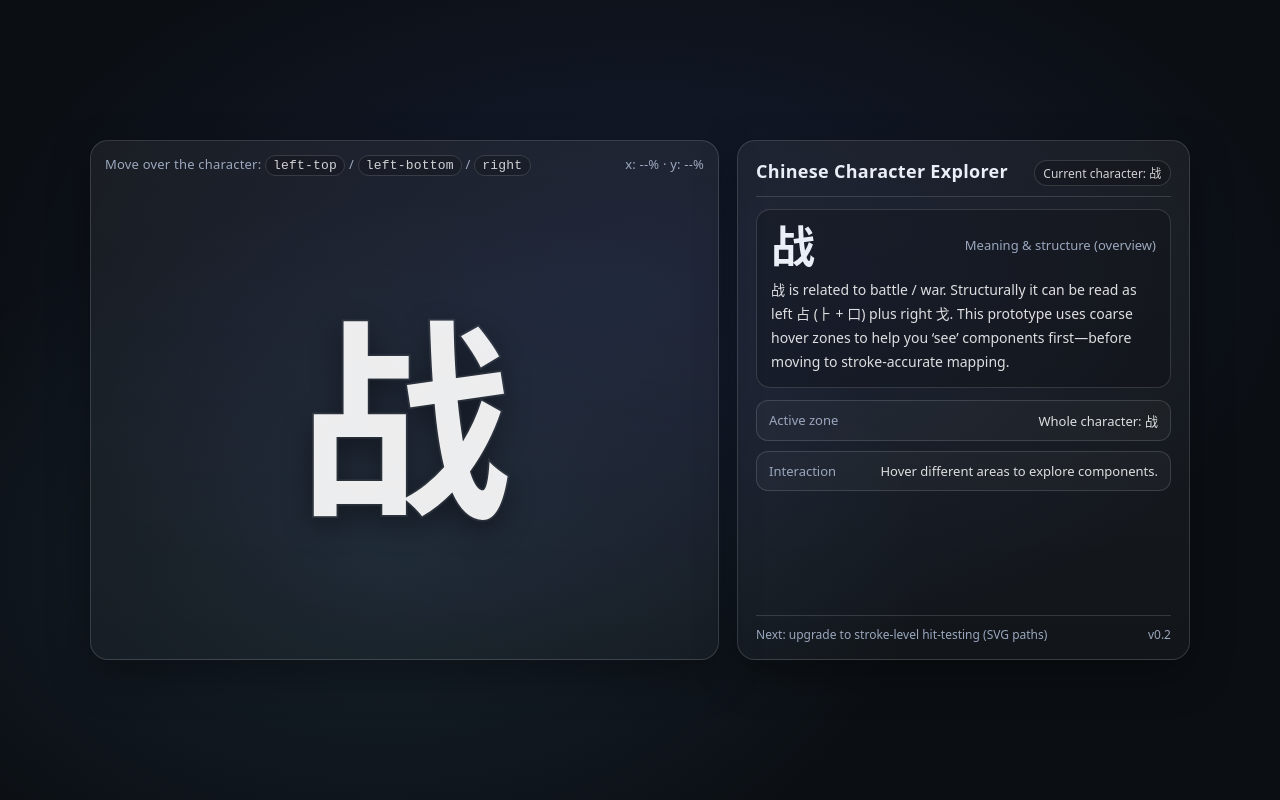
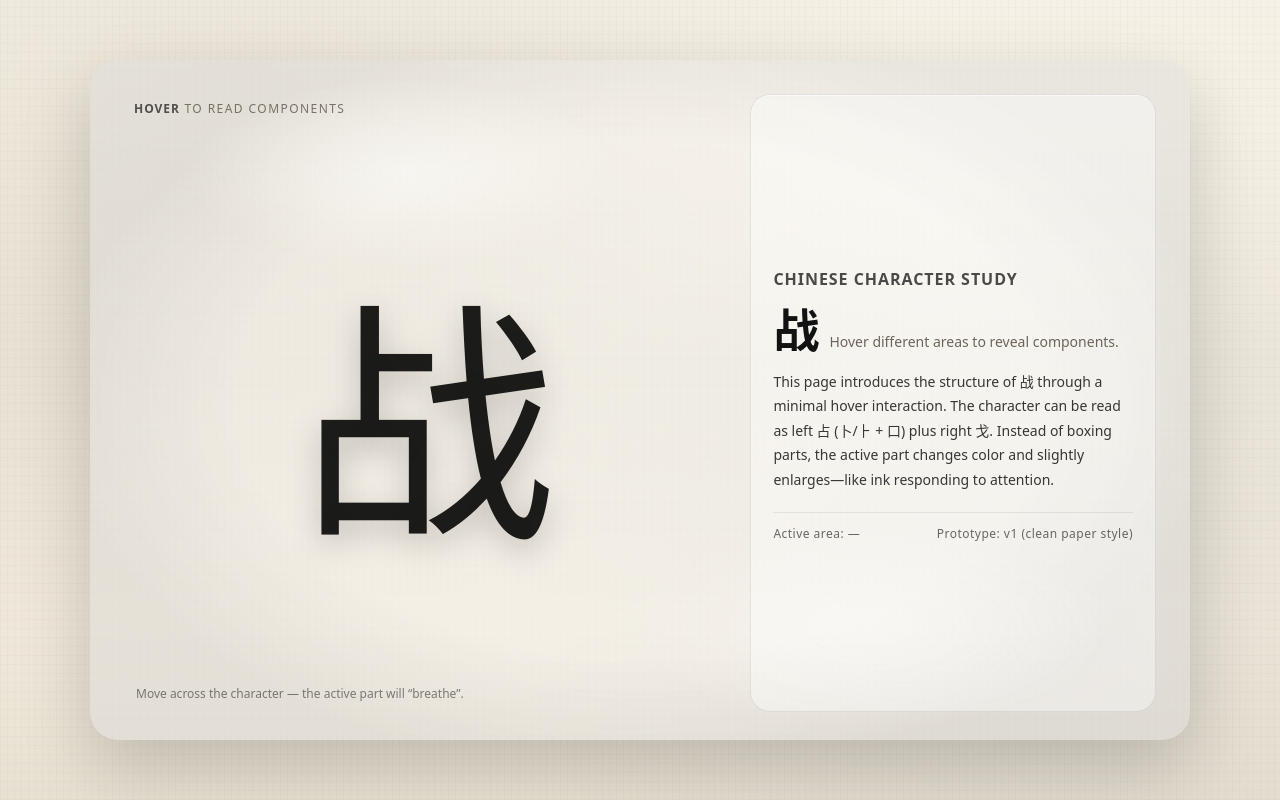
Before and after one commit to yz3753/cherry-zhan, a plain HTML site: page projects/part3/word.html in a window 1280 px wide. Drawn offline with Linux system fonts and the light colour scheme.

Commit message:
Update word.html

```diff
--- a/projects/part3/word.html
+++ b/projects/part3/word.html
@@ -3,356 +3,416 @@
 <head>
   <meta charset="utf-8" />
   <meta name="viewport" content="width=device-width, initial-scale=1" />
-  <title>Chinese Character Explorer · 战</title>
+  <title>Chinese Character · 战</title>
   <style>
     :root{
-      --bg:#0b0f14;
-      --stroke:rgba(255,255,255,.14);
-      --muted:#9aa7bd;
-      --text:#e9eef7;
-      --accent:rgba(120,200,255,.22);
+      --paper:#f6f1e6;
+      --paper2:#efe7d8;
+      --ink:#121212;
+      --muted:#6b645a;
+      --accent:#b21f1f;      /* ink-red */
+      --accent2:#1f4aa8;     /* ink-blue (secondary option) */
+      --shadow: rgba(0,0,0,.18);
     }
-    *{box-sizing:border-box}
+
+    *{ box-sizing:border-box; }
+
     body{
       margin:0;
       min-height:100vh;
       display:flex;
       align-items:center;
       justify-content:center;
+      color:var(--ink);
+      font-family: ui-sans-serif, system-ui, -apple-system, "Segoe UI", Arial, "PingFang SC",
+                   "Hiragino Sans GB", "Noto Sans CJK SC", "Microsoft YaHei";
+      /* Xuan paper vibe: subtle fibers + soft stains */
       background:
-        radial-gradient(1200px 700px at 50% 35%, rgba(90,120,255,.12), transparent 55%),
-        radial-gradient(900px 600px at 30% 70%, rgba(120,200,255,.10), transparent 60%),
-        var(--bg);
-      color:var(--text);
-      font-family: ui-sans-serif, system-ui, -apple-system, "Segoe UI", "PingFang SC",
-                   "Hiragino Sans GB", "Noto Sans CJK SC", "Noto Sans SC", "Microsoft YaHei", Arial;
+        radial-gradient(1200px 900px at 18% 22%, rgba(90,70,40,.08), transparent 60%),
+        radial-gradient(900px 700px at 82% 74%, rgba(60,80,120,.06), transparent 62%),
+        linear-gradient(0deg, rgba(0,0,0,.03), transparent 22%, rgba(0,0,0,.02) 55%, transparent 85%),
+        repeating-linear-gradient(90deg, rgba(40,30,15,.025) 0 1px, transparent 1px 7px),
+        repeating-linear-gradient(0deg, rgba(40,30,15,.018) 0 1px, transparent 1px 9px),
+        linear-gradient(180deg, var(--paper), var(--paper2));
     }
-    .wrap{
+
+    /* a gentle paper edge vignette */
+    .paper-frame{
       width:min(1100px, 92vw);
+      height:min(680px, 88vh);
+      border-radius:28px;
+      position:relative;
+      overflow:hidden;
+      box-shadow: 0 28px 70px var(--shadow);
+      background: rgba(255,255,255,.35);
+      backdrop-filter: blur(1px);
+    }
+    .paper-frame::before{
+      content:"";
+      position:absolute;
+      inset:-40px;
+      background:
+        radial-gradient(closest-side at 30% 20%, rgba(255,255,255,.65), transparent 60%),
+        radial-gradient(closest-side at 70% 80%, rgba(255,255,255,.45), transparent 65%),
+        radial-gradient(closest-side at 50% 50%, transparent 68%, rgba(0,0,0,.08) 100%);
+      pointer-events:none;
+      mix-blend-mode:multiply;
+      opacity:.75;
+    }
+
+    .layout{
+      position:absolute;
+      inset:0;
       display:grid;
-      grid-template-columns: 1.25fr .9fr;
-      gap:18px;
-      align-items:stretch;
+      grid-template-columns: 1.2fr .8fr;
+      gap: 18px;
+      padding: 34px 34px 28px;
     }
-    .stage, .panel{
-      background: linear-gradient(180deg, rgba(255,255,255,.06), rgba(255,255,255,.03));
-      border:1px solid var(--stroke);
-      border-radius:18px;
-      box-shadow: 0 16px 40px rgba(0,0,0,.35);
-      overflow:hidden;
-    }
+
+    /* LEFT: character stage */
     .stage{
       position:relative;
-      min-height:520px;
       display:flex;
       align-items:center;
       justify-content:center;
-      padding:18px;
+      overflow:hidden;
+      border-radius:20px;
     }
-    .hint{
+
+    /* subtle “exhibition label” */
+    .label{
       position:absolute;
-      top:14px; left:14px; right:14px;
+      top: 6px;
+      left: 10px;
+      color: var(--muted);
+      font-size: 12px;
+      letter-spacing: .12em;
+      text-transform: uppercase;
+      opacity:.9;
+      user-select:none;
+    }
+    .label b{
+      color: rgba(0,0,0,.72);
+      font-weight: 650;
+      letter-spacing: .08em;
+    }
+
+    /* RIGHT: text appears like a calm caption on paper (not a cold panel) */
+    .caption{
+      position:relative;
+      border-radius:20px;
+      padding: 22px 22px 18px;
+      background: rgba(255,255,255,.38);
+      border: 1px solid rgba(0,0,0,.08);
+      box-shadow: inset 0 1px 0 rgba(255,255,255,.55);
+      align-self:stretch;
+      display:flex;
+      flex-direction:column;
+      justify-content:center;
+      gap: 14px;
+    }
+    .caption h1{
+      margin:0;
+      font-size: 16px;
+      letter-spacing:.06em;
+      text-transform: uppercase;
+      color: rgba(0,0,0,.70);
+      font-weight: 650;
+    }
+
+    .caption .bigCN{
+      display:flex;
+      align-items:baseline;
+      gap: 10px;
+      margin-top: 2px;
+    }
+    .caption .bigCN .cn{
+      font-size: 46px;
+      font-weight: 900;
+      line-height: 1;
+    }
+    .caption .bigCN .en{
+      color: var(--muted);
+      font-size: 14px;
+      line-height:1.3;
+    }
+
+    .caption .desc{
+      font-size: 14px;
+      line-height: 1.75;
+      color: rgba(0,0,0,.78);
+      margin-top: 4px;
+      min-height: 7.5em; /* keeps layout stable */
+      transition: opacity .18s ease, transform .18s ease;
+    }
+
+    .metaRow{
       display:flex;
       justify-content:space-between;
-      gap:10px;
-      color:var(--muted);
-      font-size:13px;
-      letter-spacing:.2px;
-    }
-    .hint code{
-      padding:.15rem .45rem;
-      border:1px solid var(--stroke);
-      border-radius:999px;
-      background:rgba(0,0,0,.18);
-      color:rgba(255,255,255,.8);
+      gap: 12px;
+      color: rgba(0,0,0,.58);
+      font-size: 12px;
+      letter-spacing:.04em;
+      border-top: 1px solid rgba(0,0,0,.08);
+      padding-top: 12px;
+      margin-top: 6px;
     }
 
-    svg{ width:100%; height:100%; max-height:620px; }
+    /* SVG character styling */
+    svg{
+      width:100%;
+      height:100%;
+      max-width: 720px;
+      max-height: 620px;
+    }
 
-    .glyph{
-      font-size: 360px;
-      font-weight: 800;
-      fill: rgba(255,255,255,.92);
-      paint-order: stroke;
-      stroke: rgba(255,255,255,.08);
-      stroke-width: 6px;
-      filter: drop-shadow(0 18px 25px rgba(0,0,0,.45));
+    .calligraphy{
+      /* prefer clerical-script-like fonts; fallback to other CJK fonts */
+      font-family: "LiSu", "STLiti", "KaiTi", "STKaiti", "FangSong", "SimSun", serif;
+      font-size: 420px;
+      font-weight: 400;
+      letter-spacing: 0;
+    }
+
+    /* Base ink layer */
+    .ink-base{
+      fill: rgba(10,10,10,.92);
+      filter: drop-shadow(0 18px 26px rgba(0,0,0,.22));
       user-select:none;
     }
-    .overlay{
-      fill: var(--accent);
+
+    /* Overlay layers (clipped components) */
+    .layer{
       opacity: 0;
-      transition: opacity .12s ease;
-    }
-    .overlay.on{ opacity: 1; }
-
-    .panel{
-      padding:18px 18px 16px;
-      display:flex;
-      flex-direction:column;
-      gap:12px;
-    }
-    .title{
-      display:flex;
-      align-items:baseline;
-      justify-content:space-between;
-      gap:10px;
-      padding-bottom:10px;
-      border-bottom:1px solid var(--stroke);
-    }
-    .title h1{
-      margin:0;
-      font-size:18px;
-      letter-spacing:.3px;
-    }
-    .badge{
-      font-size:12px;
-      color:rgba(255,255,255,.8);
-      border:1px solid var(--stroke);
-      background:rgba(0,0,0,.18);
-      padding:.2rem .55rem;
-      border-radius:999px;
-      white-space:nowrap;
+      transform-origin: 500px 350px; /* SVG viewBox center-ish */
+      transition: opacity .14s ease;
+      user-select:none;
     }
 
-    .card{
-      border:1px solid var(--stroke);
-      border-radius:14px;
-      background: rgba(0,0,0,.18);
-      padding:14px;
-    }
-    .big{
-      display:flex;
-      align-items:center;
-      justify-content:space-between;
-      gap:12px;
-    }
-    .char{
-      font-size:44px;
-      font-weight:800;
-      line-height:1;
-      letter-spacing:.5px;
-    }
-    .meta{
-      color:var(--muted);
-      font-size:13px;
-      line-height:1.5;
-      text-align:right;
-    }
-    .desc{
-      margin-top:10px;
-      color:rgba(255,255,255,.86);
-      line-height:1.7;
-      font-size:14px;
-    }
-    .row{
-      display:grid;
-      grid-template-columns: 1fr;
-      gap:10px;
-    }
-    .kv{
-      display:flex;
-      justify-content:space-between;
-      gap:10px;
-      color:rgba(255,255,255,.85);
-      font-size:13px;
-      padding:10px 12px;
-      border:1px solid var(--stroke);
-      border-radius:12px;
-      background:rgba(255,255,255,.03);
-    }
-    .kv span:first-child{ color:var(--muted); }
-    .footer{
-      margin-top:auto;
-      color:var(--muted);
-      font-size:12px;
-      display:flex;
-      justify-content:space-between;
-      gap:10px;
-      padding-top:10px;
-      border-top:1px solid var(--stroke);
+    /* each layer animates via transform on its inner text */
+    .layer text{
+      transform-origin: var(--ox, 500px) var(--oy, 350px);
+      transition: transform .18s ease, fill .18s ease, opacity .18s ease;
+      fill: var(--accent);
+      opacity: .92;
     }
 
-    @media (max-width: 880px){
-      .wrap{ grid-template-columns: 1fr; }
-      .stage{ min-height:460px; }
-      .glyph{ font-size: 320px; }
+    .layer.on{
+      opacity: 1;
+    }
+    .layer.on text{
+      transform: scale(1.035);
+    }
+
+    /* when not hovering any part: keep clean */
+    .stage.is-idle .layer{
+      opacity: 0;
+    }
+
+    /* small helper note bottom-left */
+    .micro{
+      position:absolute;
+      bottom: 10px;
+      left: 12px;
+      color: rgba(0,0,0,.48);
+      font-size: 12px;
+      user-select:none;
+    }
+
+    @media (max-width: 900px){
+      .layout{ grid-template-columns: 1fr; }
+      .caption{ order:2; }
+      .stage{ min-height: 360px; }
+      svg{ max-height: 520px; }
+      .calligraphy{ font-size: 360px; }
     }
   </style>
 </head>
 
 <body>
-  <div class="wrap">
-    <div class="stage">
-      <div class="hint">
-        <div>Move over the character: <code>left-top</code> / <code>left-bottom</code> / <code>right</code></div>
-        <div id="pos">x: --% · y: --%</div>
-      </div>
+  <div class="paper-frame">
+    <div class="layout">
+      <!-- LEFT: character -->
+      <section class="stage is-idle" id="stage">
+        <div class="label"><b>Hover</b> to read components</div>
+        <div class="micro">Move across the character — the active part will “breathe”.</div>
 
-      <svg id="svg" viewBox="0 0 1000 700" role="img" aria-label="Interactive Chinese character: 战">
-        <!-- Main character -->
-        <text x="500" y="520" text-anchor="middle" class="glyph">战</text>
+        <svg id="svg" viewBox="0 0 1000 700" role="img" aria-label="Interactive Chinese character: 战">
+          <defs>
+            <!-- Coarse clip regions (adjust as needed) -->
+            <clipPath id="clip-bu">
+              <rect x="255" y="120" width="250" height="250" rx="26"></rect>
+            </clipPath>
+            <clipPath id="clip-kou">
+              <rect x="255" y="360" width="250" height="260" rx="26"></rect>
+            </clipPath>
+            <clipPath id="clip-ge">
+              <rect x="500" y="140" width="320" height="470" rx="26"></rect>
+            </clipPath>
+          </defs>
 
-        <!-- Highlight zones (coarse, adjustable) -->
-        <rect id="hl-bu" class="overlay" x="260" y="130" width="230" height="230" rx="18"></rect>
-        <rect id="hl-kou" class="overlay" x="260" y="360" width="230" height="230" rx="18"></rect>
-        <rect id="hl-ge" class="overlay" x="490" y="150" width="300" height="440" rx="18"></rect>
-      </svg>
+          <!-- Base character -->
+          <text x="500" y="540" text-anchor="middle" class="calligraphy ink-base">战</text>
+
+          <!-- Overlay (component emphasis) -->
+          <!-- Left-top: 卜 / ⺊ area -->
+          <g id="layer-bu" class="layer" clip-path="url(#clip-bu)">
+            <text x="500" y="540" text-anchor="middle" class="calligraphy"
+                  style="--ox: 360px; --oy: 240px;">战</text>
+          </g>
+
+          <!-- Left-bottom: 口 area -->
+          <g id="layer-kou" class="layer" clip-path="url(#clip-kou)">
+            <text x="500" y="540" text-anchor="middle" class="calligraphy"
+                  style="--ox: 360px; --oy: 500px;">战</text>
+          </g>
+
+          <!-- Right: 戈 area -->
+          <g id="layer-ge" class="layer" clip-path="url(#clip-ge)">
+            <text x="500" y="540" text-anchor="middle" class="calligraphy"
+                  style="--ox: 670px; --oy: 420px;">战</text>
+          </g>
+        </svg>
+      </section>
+
+      <!-- RIGHT: explanation -->
+      <aside class="caption" aria-live="polite">
+        <h1>Chinese Character Study</h1>
+
+        <div class="bigCN">
+          <div class="cn" id="cnBig">战</div>
+          <div class="en" id="enMeta">Hover different areas to reveal components.</div>
+        </div>
+
+        <div class="desc" id="desc">
+          This page introduces the structure of <span lang="zh">战</span> through a simple hover interaction.
+          The character can be read as left <span lang="zh">占</span> (made of <span lang="zh">卜/⺊</span> + <span lang="zh">口</span>)
+          plus right <span lang="zh">戈</span>. We intentionally keep the interface clean—like a label next to a calligraphy scroll.
+        </div>
+
+        <div class="metaRow">
+          <div>Active area: <span id="active">—</span></div>
+          <div style="text-align:right;">Prototype: v1 (clean paper style)</div>
+        </div>
+      </aside>
     </div>
-
-    <aside class="panel">
-      <div class="title">
-        <h1>Chinese Character Explorer</h1>
-        <div class="badge">Current character: 战</div>
-      </div>
-
-      <div class="card">
-        <div class="big">
-          <div class="char" id="partChar">战</div>
-          <div class="meta" id="partMeta">Hover the large character<br/>to reveal components</div>
-        </div>
-        <div class="desc" id="partDesc">
-          This page demonstrates a simple hover-based breakdown of the character <span lang="zh">战</span>.
-          We use three coarse zones to introduce key components:
-          left-top (<span lang="zh">卜/⺊</span>), left-bottom (<span lang="zh">口</span>), and right (<span lang="zh">戈</span>).
-        </div>
-      </div>
-
-      <div class="row">
-        <div class="kv"><span>Active zone</span><span id="partName">—</span></div>
-        <div class="kv"><span>Interaction</span><span id="partHint">Move your cursor to explore</span></div>
-      </div>
-
-      <div class="footer">
-        <span>Next: upgrade to stroke-level hit-testing (SVG paths)</span>
-        <span>v0.2</span>
-      </div>
-    </aside>
   </div>
 
   <script>
+    const stage = document.getElementById("stage");
     const svg = document.getElementById("svg");
-    const pos = document.getElementById("pos");
 
-    const hl = {
-      bu: document.getElementById("hl-bu"),
-      kou: document.getElementById("hl-kou"),
-      ge: document.getElementById("hl-ge"),
+    const layers = {
+      bu: document.getElementById("layer-bu"),
+      kou: document.getElementById("layer-kou"),
+      ge: document.getElementById("layer-ge"),
     };
 
-    const partChar = document.getElementById("partChar");
-    const partMeta = document.getElementById("partMeta");
-    const partDesc = document.getElementById("partDesc");
-    const partName = document.getElementById("partName");
-    const partHint = document.getElementById("partHint");
+    const cnBig = document.getElementById("cnBig");
+    const enMeta = document.getElementById("enMeta");
+    const desc = document.getElementById("desc");
+    const active = document.getElementById("active");
 
-    // English UI; Chinese only for the character/components themselves.
+    // English UI; only the necessary Chinese terms stay in Chinese.
     const DATA = {
+      idle: {
+        cn: "战",
+        meta: "Hover different areas to reveal components.",
+        active: "—",
+        desc:
+          "This page introduces the structure of 战 through a minimal hover interaction. " +
+          "The character can be read as left 占 (卜/⺊ + 口) plus right 戈. " +
+          "Instead of boxing parts, the active part changes color and slightly enlarges—like ink responding to attention."
+      },
       bu: {
-        name: "Left-top component: 卜 (⺊)",
-        char: "卜",
-        meta: "Component (within 占)",
+        cn: "卜",
+        meta: "Left-top component (within 占).",
+        active: "Left-top · 卜 (⺊)",
         desc:
-          "卜 (⺊) is a component often associated with divination or indication in historical forms. " +
-          "In this character family, it appears as the upper part of 占. " +
-          "Here we use it to represent the left-top structure of 战.",
-        hint: "You are pointing at the left-top area."
+          "卜/⺊ appears historically in contexts related to divination or indication. " +
+          "Here it represents the upper-left structural component of 战 (as part of 占)."
       },
       kou: {
-        name: "Left-bottom component: 口",
-        char: "口",
-        meta: "Component (within 占)",
+        cn: "口",
+        meta: "Left-bottom component (within 占).",
+        active: "Left-bottom · 口",
         desc:
-          "口 commonly relates to the mouth, speech, or a ‘mouth-shaped’ enclosure. " +
-          "In 占 it forms the lower part. " +
-          "Here we use it to represent the left-bottom structure of 战.",
-        hint: "You are pointing at the left-bottom area."
+          "口 often relates to the mouth, speech, or an enclosure-like form. " +
+          "Here it represents the lower-left component of 战 (as part of 占)."
       },
       ge: {
-        name: "Right component: 戈",
-        char: "戈",
-        meta: "Radical / weapon component",
+        cn: "戈",
+        meta: "Right component (weapon / conflict cue).",
+        active: "Right · 戈",
         desc:
-          "戈 is a historical weapon component and often signals meanings connected to conflict, force, or warfare. " +
-          "In 战, the right side is built from 戈, making it a key semantic clue.",
-        hint: "You are pointing at the right-side area."
-      },
-      whole: {
-        name: "Whole character: 战",
-        char: "战",
-        meta: "Meaning & structure (overview)",
-        desc:
-          "战 is related to battle / war. Structurally it can be read as left 占 (⺊ + 口) plus right 戈. " +
-          "This prototype uses coarse hover zones to help you ‘see’ components first—before moving to stroke-accurate mapping.",
-        hint: "Hover different areas to explore components."
+          "戈 is a weapon component and commonly signals meanings tied to conflict or force. " +
+          "In 战, it forms the right-side structure and is a key semantic clue."
       }
     };
 
-    function clearHL(){
-      Object.values(hl).forEach(el => el.classList.remove("on"));
+    function clearLayers(){
+      Object.values(layers).forEach(el => el.classList.remove("on"));
     }
 
-    function setInfo(key){
-      const d = DATA[key] || DATA.whole;
-      partChar.textContent = d.char;
-      partMeta.textContent = d.meta;
-      partDesc.textContent = d.desc;
-      partName.textContent = d.name;
-      partHint.textContent = d.hint;
+    function setState(key){
+      const d = DATA[key] || DATA.idle;
+      cnBig.textContent = d.cn;
+      enMeta.textContent = d.meta;
+      desc.textContent = d.desc;
+      active.textContent = d.active;
+
+      if(key === "idle"){
+        stage.classList.add("is-idle");
+      }else{
+        stage.classList.remove("is-idle");
+      }
     }
 
+    // Convert mouse position into svg-relative percent
     function getSvgPercent(evt){
-      const rect = svg.getBoundingClientRect();
-      const x = (evt.clientX - rect.left) / rect.width;
-      const y = (evt.clientY - rect.top) / rect.height;
+      const r = svg.getBoundingClientRect();
+      const x = (evt.clientX - r.left) / r.width;
+      const y = (evt.clientY - r.top) / r.height;
       return { x: Math.min(Math.max(x, 0), 1), y: Math.min(Math.max(y, 0), 1) };
     }
 
+    // Coarse region mapping (tune thresholds as you like)
     function regionFromPercent(p){
-      // Coarse regions (tweakable thresholds)
-      if (p.x < 0.47){
-        return (p.y < 0.52) ? "bu" : "kou";
+      // only react when roughly over the glyph area
+      const inside = (p.x > 0.19 && p.x < 0.83 && p.y > 0.16 && p.y < 0.90);
+      if(!inside) return "idle";
+
+      // left vs right
+      if(p.x < 0.49){
+        // top vs bottom
+        return (p.y < 0.53) ? "bu" : "kou";
       }
       return "ge";
     }
 
-    let lastRegion = null;
+    let last = "idle";
 
     svg.addEventListener("pointermove", (evt) => {
       const p = getSvgPercent(evt);
-      const xp = Math.round(p.x * 100);
-      const yp = Math.round(p.y * 100);
-      pos.textContent = `x: ${xp}% · y: ${yp}%`;
+      const key = regionFromPercent(p);
+      if(key === last) return;
 
-      // Only react when cursor is roughly over the character area
-      const insideGlyph = (p.x > 0.20 && p.x < 0.82 && p.y > 0.18 && p.y < 0.88);
-
-      if (!insideGlyph){
-        if (lastRegion !== "whole"){
-          clearHL();
-          setInfo("whole");
-          lastRegion = "whole";
-        }
-        return;
+      clearLayers();
+      if(key !== "idle"){
+        layers[key].classList.add("on");
       }
-
-      const r = regionFromPercent(p);
-      if (r === lastRegion) return;
-
-      clearHL();
-      hl[r].classList.add("on");
-      setInfo(r);
-      lastRegion = r;
+      setState(key);
+      last = key;
     });
 
     svg.addEventListener("pointerleave", () => {
-      clearHL();
-      setInfo("whole");
-      lastRegion = "whole";
-      pos.textContent = `x: --% · y: --%`;
+      clearLayers();
+      setState("idle");
+      last = "idle";
     });
 
-    setInfo("whole");
+    // init
+    setState("idle");
   </script>
 </body>
 </html>
```
